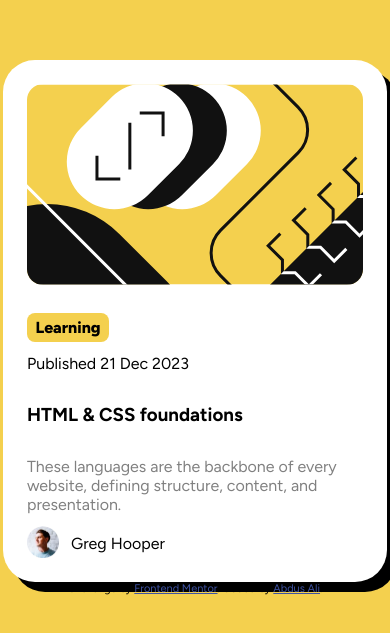
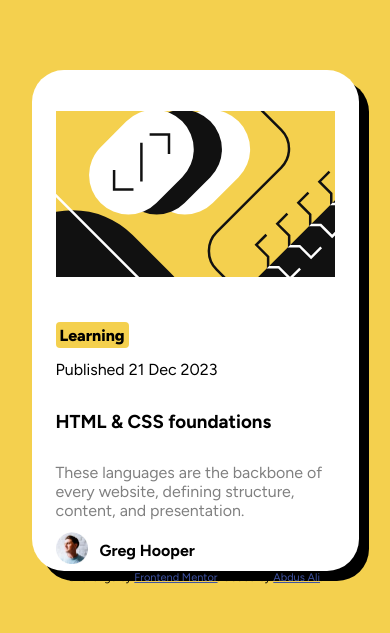
Before and after one commit to abdusali1234/FEM-blog-preview, a plain HTML site: page index.html in a window 390 px wide. Shown: the part 103-736 px from the top of the page. Drawn offline with Linux system fonts and the light colour scheme.

Commit message:
Added css file for mobile design

```diff
--- a/css/default.css
+++ b/css/default.css
@@ -11,7 +11,7 @@ body {
     flex-direction: column;
     min-height: 100vh;
     background-color: var(--yellow);
-    justify-content: center;
+    justify-content: space-evenly;
     align-items: center;
 }
 
@@ -47,7 +47,7 @@ body {
     display: inline-flex;
     width: 82px;
     height: 29px;
-    border-radius: 0.5em;;
+    border-radius: 0.25em;;
     background-color: var(--yellow);
     justify-content: center;
     align-items: center;
@@ -68,6 +68,10 @@ body {
     width: 32px;
     height: 32px;
 }
+
+.author-name {
+    font-weight: bold;
+}
 p {
     font-size: 16px;
 }
--- a/css/mobile.css
+++ b/css/mobile.css
@@ -21,8 +21,8 @@ body {
     align-items: center;
     background-color: var(--white);
     border-radius: 2em;
-    width: 384px;
-    height: 522px;
+    width: 327px;
+    height: 501px;
     box-shadow: 10px 10px;
 }
 
@@ -33,6 +33,8 @@ body {
 
 #illustration {
     border-radius: 1em;
+    height: 200px;
+    width: 279px;
 }
 
 .post {
@@ -45,11 +47,11 @@ body {
 
 .post-category {
     display: inline-flex;
-    width: 82px;
-    height: 29px;
-    border-radius: 0.5em;;
+    width: 73px;
+    height: 26px;
+    border-radius: 0.25em;;
     background-color: var(--yellow);
-    justify-content: center;
+    justify-content: space-evenly;
     align-items: center;
     font-weight: 800;
 }
@@ -72,6 +74,10 @@ p {
     font-size: 16px;
 }
 
+.author-name {
+    font-weight: bold;
+}
+
 footer {
     position: fixed;
     bottom: 0;
--- a/index.html
+++ b/index.html
@@ -6,6 +6,7 @@
 
   <link rel="icon" type="image/png" sizes="32x32" href="./assets/images/favicon-32x32.png">
   <link rel="stylesheet" href="css/default.css">
+  <link rel='stylesheet' media='screen and (min-width: 320px) and (max-width: 700px)' href='css/mobile.css' />
   <link rel="preconnect" href="https://fonts.googleapis.com">
   <link rel="preconnect" href="https://fonts.gstatic.com" crossorigin>
   <link href="https://fonts.googleapis.com/css2?family=Figtree:ital,wght@0,300..900;1,300..900&display=swap" rel="stylesheet">
@@ -42,7 +43,9 @@
         <div class="author-avatar">
           <img id="avatar" src="assets/images/image-avatar.webp" alt="">
         </div>
-        <div class="author-name">Greg Hooper</div>
+        <div class="author-name">
+          Greg Hooper
+        </div>
       </div>
     </div>
   </div>
```
